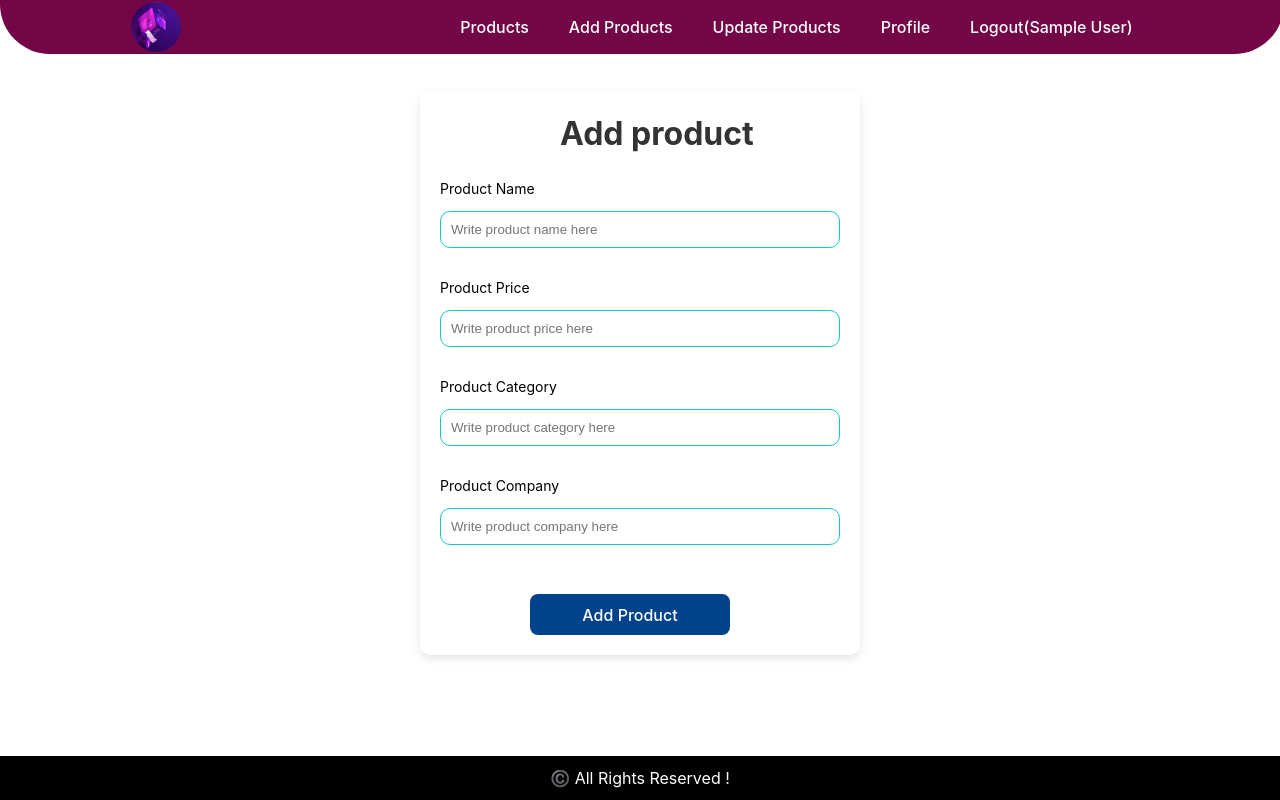
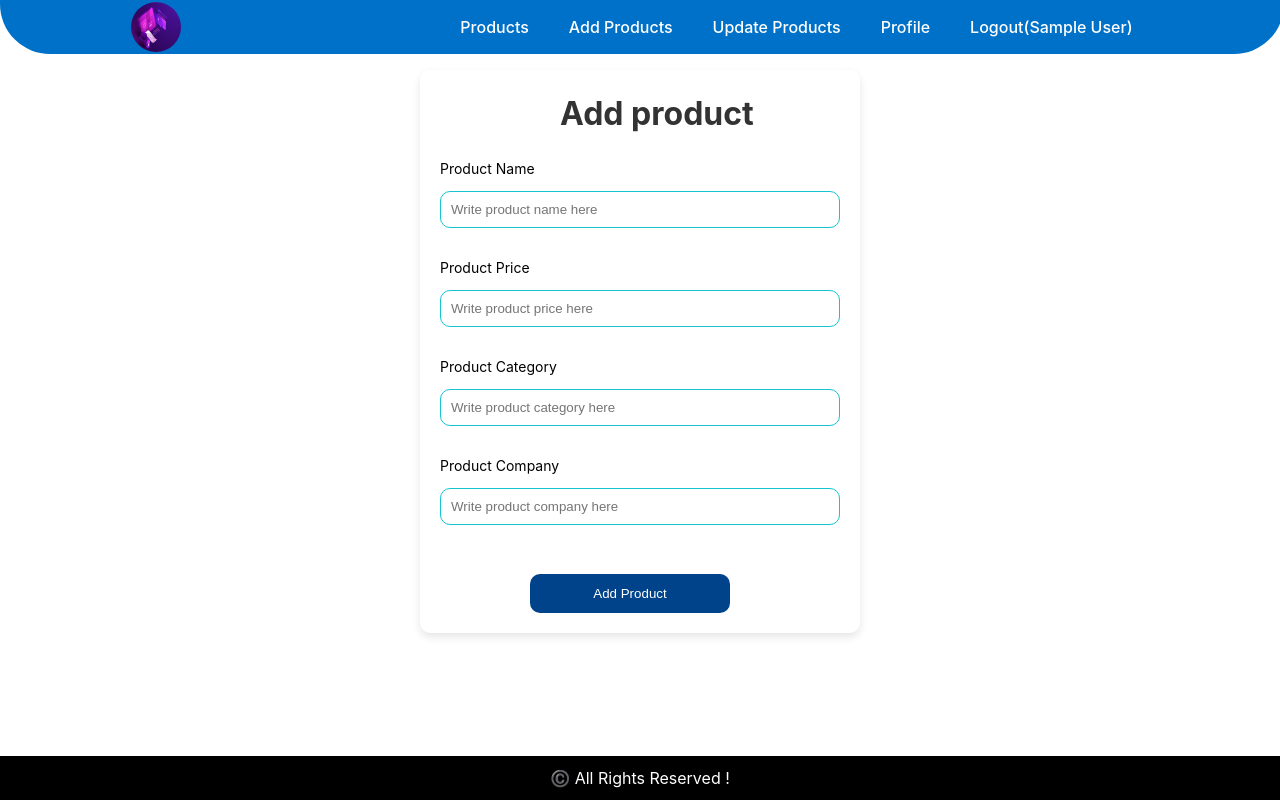
Before and after one commit to shubhamdsk/E-Commerce, a React (Vite) app in the folder frontend/: page /addproduct in a window 1280 px wide. Built offline with nearby package versions, Linux system fonts and the light colour scheme; sample sign-in values are in the browser's storage.

Commit message:
ui enhanced

```diff
--- a/frontend/src/App.css
+++ b/frontend/src/App.css
@@ -1,7 +1,6 @@
 :root {
   font-family: Inter, system-ui, Avenir, Helvetica, Arial, sans-serif;
   line-height: 1.5;
-  font-weight: 400;
   color: white;
   font-synthesis: none;
   text-rendering: optimizeLegibility;
@@ -15,26 +14,8 @@ a {
   text-decoration: inherit;
 }
 a:hover {
-  color: #d7b7c1;
+  color: #fed9e5;
 }
 h1 {
   color: black;
 }
-button {
-  border-radius: 8px;
-  border: 1px solid transparent;
-  padding: 0.6em 1.2em;
-  font-size: 1em;
-  font-weight: 500;
-  font-family: inherit;
-  cursor: pointer;
-  color: white;
-  transition: border-color 0.25s;
-}
-button:hover {
-  border-color: #646cff;
-}
-button:focus,
-button:focus-visible {
-  outline: 4px auto -webkit-focus-ring-color;
-}
--- a/frontend/src/components/auth/login/Login.jsx
+++ b/frontend/src/components/auth/login/Login.jsx
@@ -84,7 +84,7 @@ const Login = () => {
             : "",
           general:
             !result.error.toLowerCase().includes("email") &&
-            !result.error.toLowerCase().includes("password")
+              !result.error.toLowerCase().includes("password")
               ? result.error
               : "",
         });
@@ -129,15 +129,14 @@ const Login = () => {
           placeholder="Enter password here"
         />
         <div className={Style["error-message"]}>{error.password}</div>
-        <div className={Style["general-message"]}>{error.general}</div>
 
         <button
           type="button"
           onClick={handleLogin}
-          className={Style["submit-button"]}
-        >
+          className={Style["submit-button"]}>
           Login
         </button>
+        <div className={Style["general-message"]}>{error.general}</div>
       </div>
     </div>
   );
--- a/frontend/src/components/auth/login/Login.module.css
+++ b/frontend/src/components/auth/login/Login.module.css
@@ -38,7 +38,7 @@
 
 .general-message {
   height: 20px;
-  margin-top: 1px;
+  margin-top: 4px;
   color: red !important;
   font-size: 10pt;
   margin-left: 35%;
--- a/frontend/src/components/pages/addproduct/AddProduct.module.css
+++ b/frontend/src/components/pages/addproduct/AddProduct.module.css
@@ -1,7 +1,7 @@
 .form-container {
    display: flex;
    justify-content: center;
-   margin-top: 80px;
+   margin-top: 60px;
    align-items: center;
    padding: 10px;
  }
--- a/frontend/src/components/pages/navbar/Navbar.module.css
+++ b/frontend/src/components/pages/navbar/Navbar.module.css
@@ -1,6 +1,6 @@
 .nav {
   width: 100%;
-  background-color: #720647;
+  background-color: #0071c8;
   color: #fff;
   padding: 2px 2px;
   position: fixed;
```
